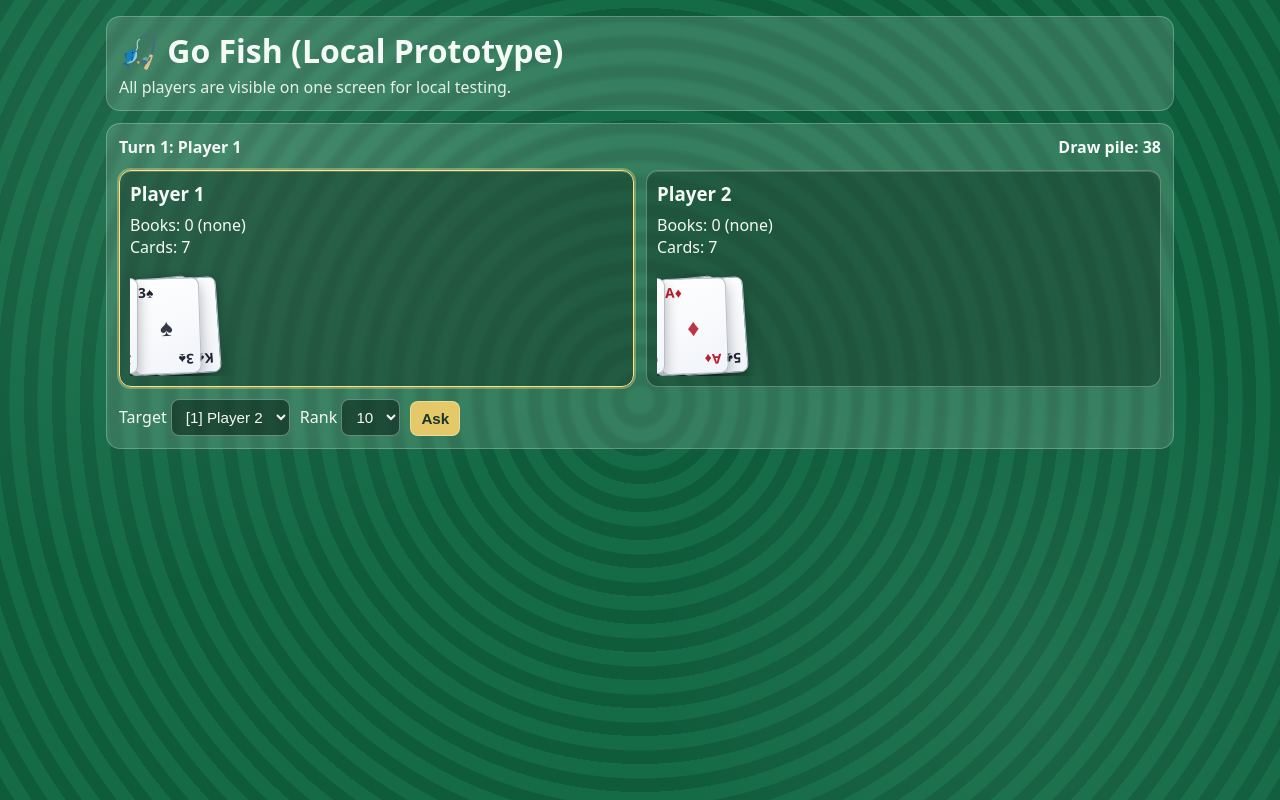
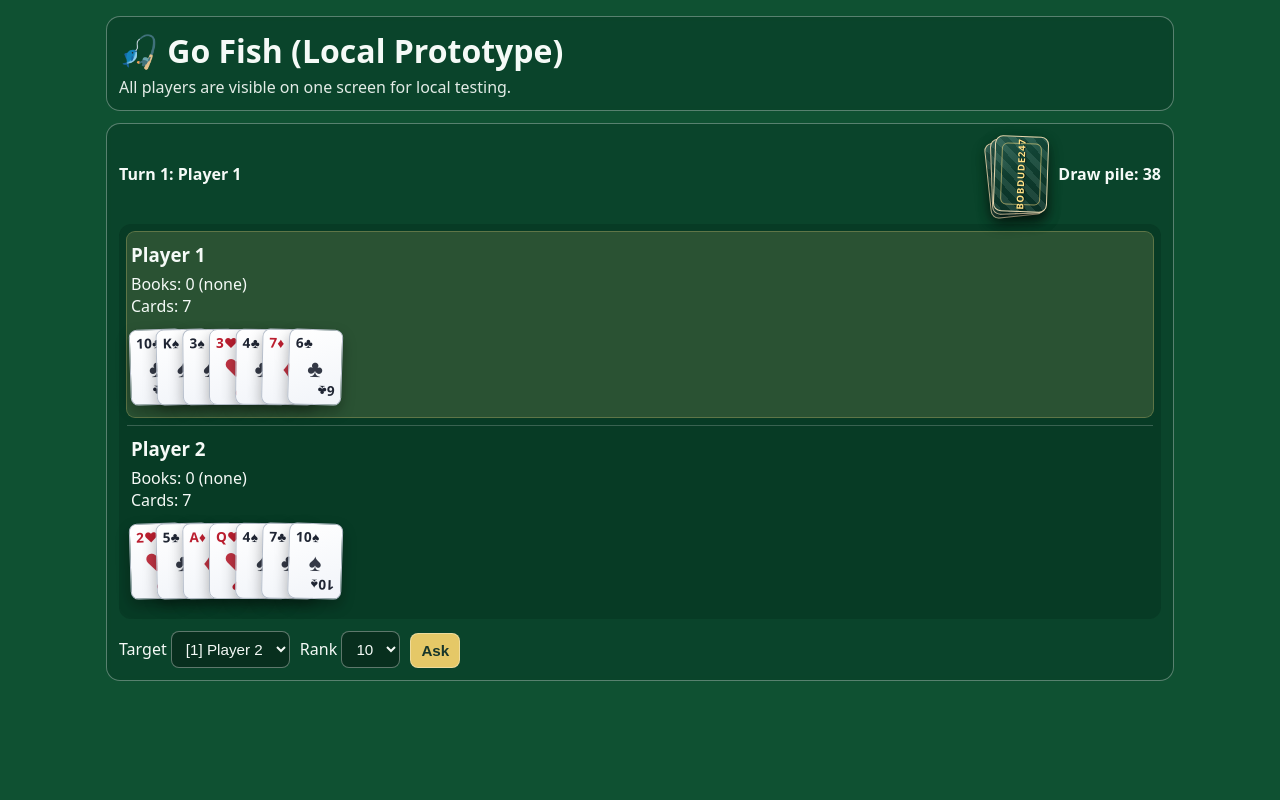
Before and after one commit to bobdude247/go-fish-engine, a website with bundled scripts: page web/index.html in a window 1280 px wide. Both pictures are taken after a click on the button "Start Game". Built offline with nearby package versions, Linux system fonts and the light colour scheme.

Commit message:
CardBackAndHands

```diff
--- a/web/app.js
+++ b/web/app.js
@@ -93,7 +93,16 @@ function renderStatus() {
     const current = state.players[state.currentPlayerIndex];
     statusTextEl.textContent = `Turn ${state.turnCount}: ${current.name}${state.lastAction ? ` | ${state.lastAction}` : ''}`;
   }
-  drawPileEl.textContent = `Draw pile: ${state.drawPile.length}`;
+
+  const pileCount = state.drawPile.length;
+  const visibleBacks = Math.min(3, pileCount);
+  const stack = Array.from({ length: visibleBacks }, (_, idx) => `<div class="pile-card card-back card-back-${idx + 1}" aria-hidden="true"></div>`).join('');
+  drawPileEl.innerHTML = `
+    <div class="draw-pile-wrap" aria-label="Draw pile has ${pileCount} cards">
+      <div class="draw-pile-stack">${stack}</div>
+      <div class="draw-pile-count">Draw pile: ${pileCount}</div>
+    </div>
+  `;
 }
 
 function render() {
--- a/web/styles.css
+++ b/web/styles.css
@@ -14,10 +14,7 @@
 body {
   margin: 0;
   font-family: system-ui, -apple-system, Segoe UI, Roboto, sans-serif;
-  background:
-    radial-gradient(circle at 15% 20%, rgba(255, 255, 255, 0.08), transparent 34%),
-    radial-gradient(circle at 80% 85%, rgba(255, 255, 255, 0.06), transparent 30%),
-    repeating-radial-gradient(circle at center, var(--felt-1) 0, var(--felt-1) 14px, var(--felt-2) 15px, var(--felt-2) 28px);
+  background: var(--bg);
   color: var(--ink);
   min-height: 100vh;
 }
@@ -33,8 +30,8 @@ body {
 header,
 .setup,
 #board {
-  background: var(--panel);
-  border: 1px solid var(--panel-border);
+  background: rgba(10, 67, 42, 0.82);
+  border: 1px solid rgba(255, 255, 255, 0.32);
   border-radius: 14px;
   padding: 12px;
   backdrop-filter: blur(2px);
@@ -60,44 +57,121 @@ header p {
 .status-row {
   display: flex;
   justify-content: space-between;
+  align-items: center;
   gap: 10px;
   font-weight: 700;
   margin-bottom: 12px;
 }
 
+.draw-pile-wrap {
+  display: flex;
+  align-items: center;
+  gap: 10px;
+}
+
+.draw-pile-stack {
+  position: relative;
+  width: 54px;
+  height: 76px;
+}
+
+.pile-card {
+  position: absolute;
+  inset: 0;
+}
+
+.card-back {
+  border-radius: 8px;
+  border: 1px solid #e6d7af;
+  background:
+    linear-gradient(135deg, rgba(255, 255, 255, 0.09), transparent 42%),
+    repeating-linear-gradient(45deg, rgba(255, 255, 255, 0.08) 0 6px, rgba(0, 0, 0, 0.08) 6px 12px),
+    linear-gradient(170deg, #144f3f 0%, #0f3f30 55%, #0b3328 100%);
+  box-shadow: 0 6px 14px rgba(0, 0, 0, 0.35);
+  overflow: hidden;
+}
+
+.card-back::before {
+  content: '';
+  position: absolute;
+  inset: 6px;
+  border: 1px solid rgba(255, 226, 134, 0.55);
+  border-radius: 6px;
+}
+
+.card-back::after {
+  content: 'bobdude247';
+  position: absolute;
+  left: 50%;
+  top: 50%;
+  transform: translate(-50%, -50%) rotate(-90deg);
+  font-size: 0.6rem;
+  font-weight: 800;
+  letter-spacing: 0.08em;
+  text-transform: uppercase;
+  color: #ffe286;
+  text-shadow: 0 1px 1px rgba(0, 0, 0, 0.7);
+  white-space: nowrap;
+}
+
+.card-back-1 {
+  transform: rotate(-6deg) translate(-7px, 4px);
+}
+
+.card-back-2 {
+  transform: rotate(-2deg) translate(-3px, 2px);
+}
+
+.card-back-3 {
+  transform: rotate(2deg);
+}
+
+.draw-pile-count {
+  font-weight: 700;
+}
+
 .players {
-  display: grid;
-  grid-template-columns: repeat(auto-fit, minmax(240px, 1fr));
-  gap: 12px;
+  display: flex;
+  flex-direction: column;
+  gap: 8px;
+  padding: 8px;
+  border-radius: 12px;
+  background: rgba(5, 40, 25, 0.32);
 }
 
 .player {
-  border: 1px solid rgba(255, 255, 255, 0.3);
-  border-radius: 12px;
-  padding: 10px;
-  background: rgba(11, 47, 31, 0.44);
-  box-shadow: inset 0 1px 0 rgba(255, 255, 255, 0.16);
+  border: 0;
+  border-top: 1px solid rgba(255, 255, 255, 0.2);
+  border-radius: 0;
+  padding: 10px 4px;
+  background: transparent;
+  box-shadow: none;
+}
+
+.player:first-child {
+  border-top: 0;
 }
 
 .player h3 {
-  margin: 0 0 8px;
+  margin: 0 0 6px;
 }
 
 .player.current {
-  border-color: var(--accent);
-  box-shadow:
-    0 0 0 2px rgba(255, 226, 134, 0.35),
-    inset 0 1px 0 rgba(255, 255, 255, 0.2);
+  background: rgba(255, 226, 134, 0.14);
+  border-radius: 8px;
+  border-top-color: transparent;
+  box-shadow: 0 0 0 1px rgba(255, 226, 134, 0.35);
 }
 
 .cards {
   margin-top: 8px;
-  min-height: 110px;
+  min-height: 80px;
   display: flex;
   align-items: flex-end;
-  overflow-x: auto;
-  overflow-y: visible;
-  padding: 6px 0 2px;
+  flex-wrap: nowrap;
+  gap: 0;
+  overflow: visible;
+  padding: 4px 0 2px;
   scrollbar-color: rgba(255, 255, 255, 0.4) transparent;
 }
 
@@ -109,8 +183,8 @@ header p {
 }
 
 .playing-card {
-  --card-w: 68px;
-  --card-h: 96px;
+  --card-w: 54px;
+  --card-h: 76px;
   width: var(--card-w);
   height: var(--card-h);
   border-radius: 8px;
@@ -119,9 +193,9 @@ header p {
   color: #14243a;
   box-shadow: 0 6px 14px rgba(0, 0, 0, 0.3);
   position: relative;
-  margin-left: calc(var(--card-index) * -44px);
+  margin-left: -28px;
   transform-origin: bottom center;
-  transform: rotate(calc((var(--card-index) - 3) * 2deg));
+  transform: rotate(calc((var(--card-index) - 3) * 0.6deg));
   z-index: calc(var(--card-index) + 1);
   flex: 0 0 auto;
 }
```
